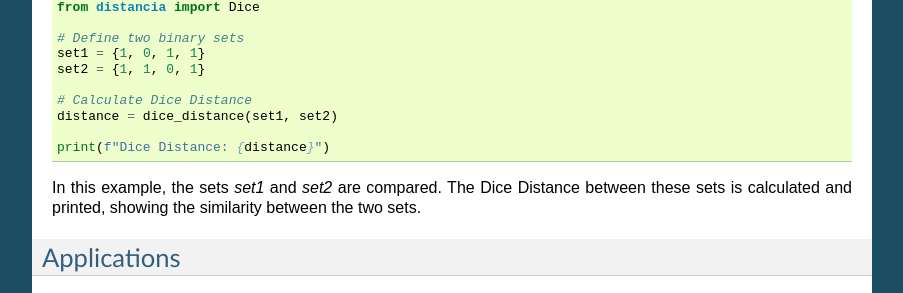
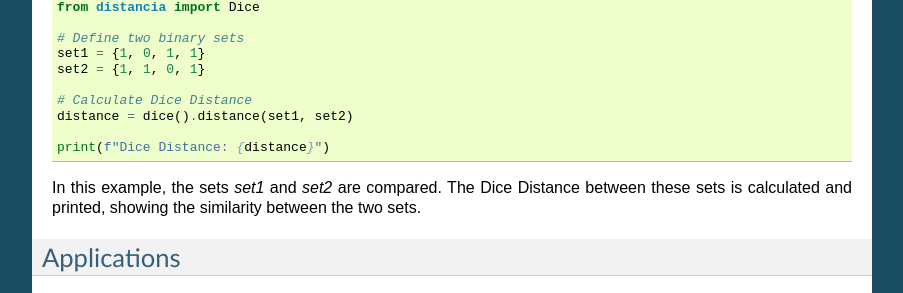
Before and after one commit to ym001/distancia, a Sphinx documentation site: the page built from docs/Dice.rst, in a window 1280 px wide. Shown: the part 956-1249 px from the top of the page, without its empty margins (198-1101 px from the left). Built offline with Sphinx 7.4.7, drawn with Linux system fonts in a browser that asks for light colours; pages that are not in the unit, such as notebooks, are missing from menus.

```diff
--- a/docs/Dice.rst
+++ b/docs/Dice.rst
@@ -43,7 +43,7 @@ Here's a simple Python example demonstrating how to calculate the Dice Distance
     set2 = {1, 1, 0, 1}
 
     # Calculate Dice Distance
-    distance = dice_distance(set1, set2)
+    distance = dice().distance(set1, set2)
 
     print(f"Dice Distance: {distance}")
 
```
